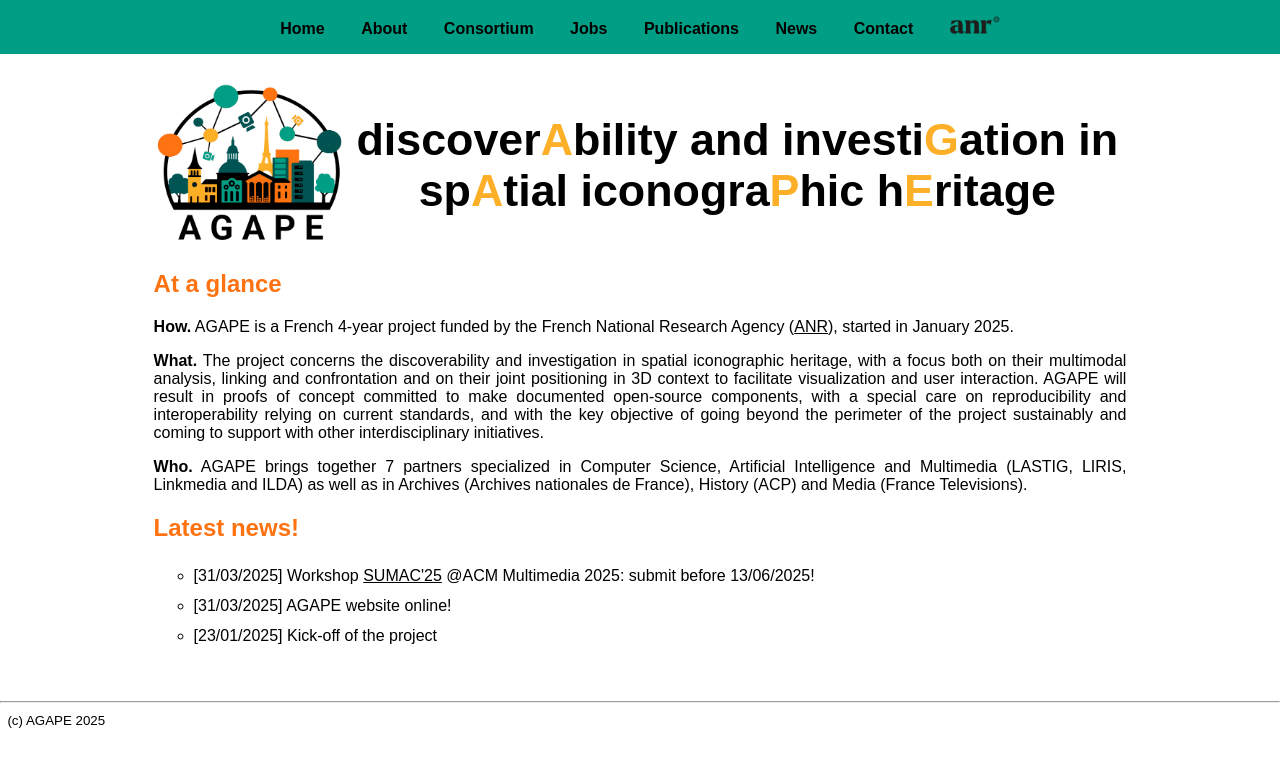
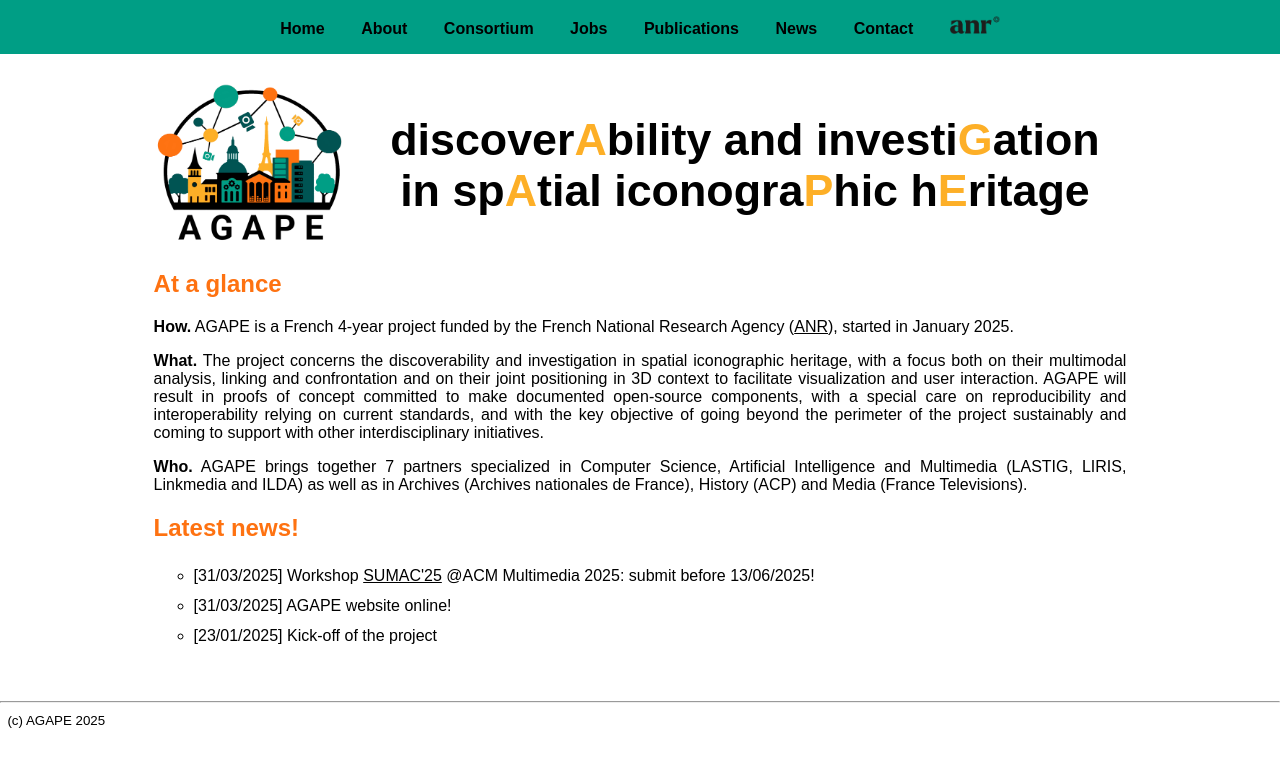
Before and after one commit to AGAPE-ANR/agape-anr.github.io, a Jekyll site: the page built from index.md, in a window 1280 px wide. Shown: the top 767 px of the page. Built offline with Jekyll 4.4.1, drawn with Linux system fonts in a browser that asks for light colours.

Commit message:
Update default.html

```diff
--- a/_layouts/default.html
+++ b/_layouts/default.html
@@ -31,6 +31,7 @@ jaune : #fdaf27 -->
     <table>
     <tr>
 	  <td width="20%"><img src="/images/logo_AGAPE-cropwhite.png" width="100%" alt="AGAPE logo"></td>
+	  <td>&nbsp;&nbsp;&nbsp;</td>
 	  <td><h1 align="center">discover<span style="color: #fdaf27;">A</span>bility and investi<span style="color: #fdaf27;">G</span>ation in sp<span style="color: #fdaf27;">A</span>tial iconogra<span style="color: #fdaf27;">P</span>hic h<span style="color: #fdaf27;">E</span>ritage</h1></td>
     </tr>
     </table>
```
